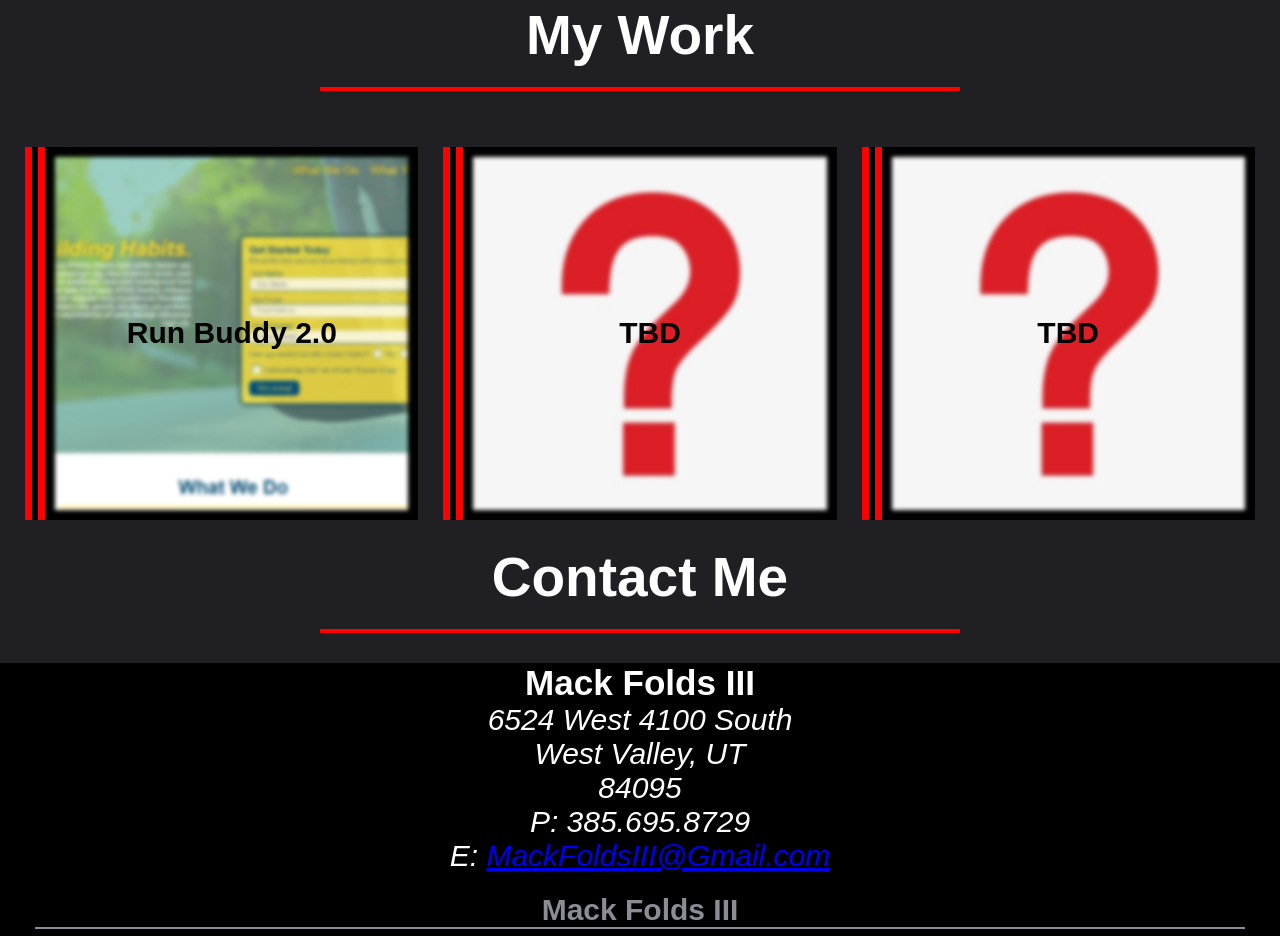
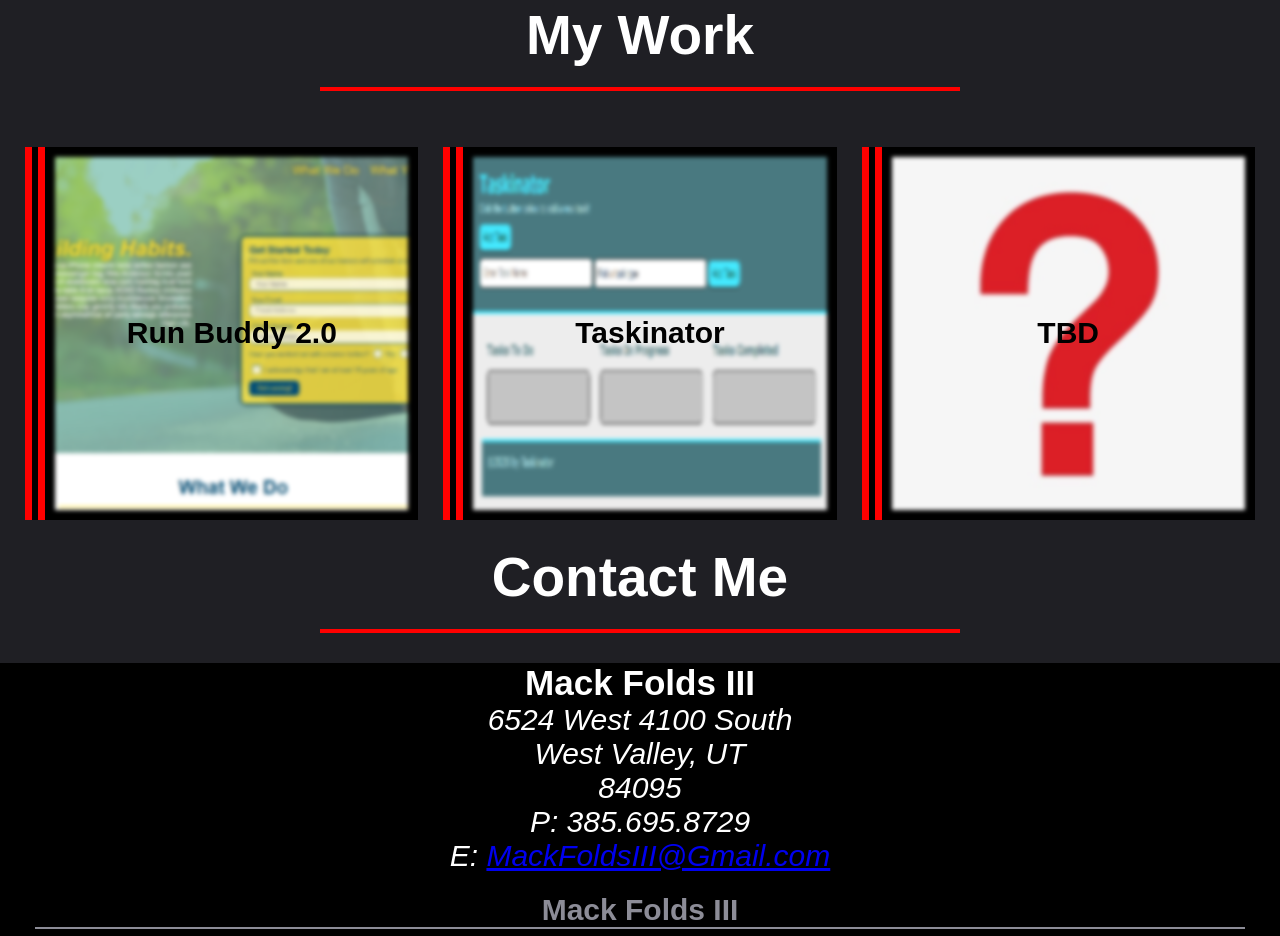
Before and after one commit to MackFolds/Macks-Portfolio, a plain HTML site: page index.html in a window 1280 px wide. Shown: the part 1150-2086 px from the top of the page. Drawn offline with Linux system fonts and the light colour scheme; files whose address does not match are found by name.

Commit message:
add new project and fix links to open new window

```diff
--- a/index.html
+++ b/index.html
@@ -65,16 +65,16 @@
 
         <article class="project">
             <img class="project-img" src="./assets/images/run-buddySS.png" alt="run-buddy landing page blurred"/>
-            <a href="https://mackfolds.github.io/Run-Buddy2.0/" class="project-text">
+            <a href="https://mackfolds.github.io/Run-Buddy2.0/" class="project-text" target="_blank">
             Run Buddy 2.0
             </a>
         </article>
 
         <article class="project">
-            <img class="project-img" src="./assets/images/question-mark.png" alt="A question-mark"/>
-            <p class="project-text">
-                TBD
-                </p>
+            <img class="project-img" src="./assets/images/Taskinator.png" alt="Taskinator landing page blurred"/>
+            <a href="https://mackfolds.github.io/Taskinator/" class="project-text" target="_blank">
+                Taskinator
+            </a>
         </article>
 
         <article class="project">
```
Also changed, not shown: assets/images/Screenshot (13).png (added), assets/images/Taskinator.png (added).
